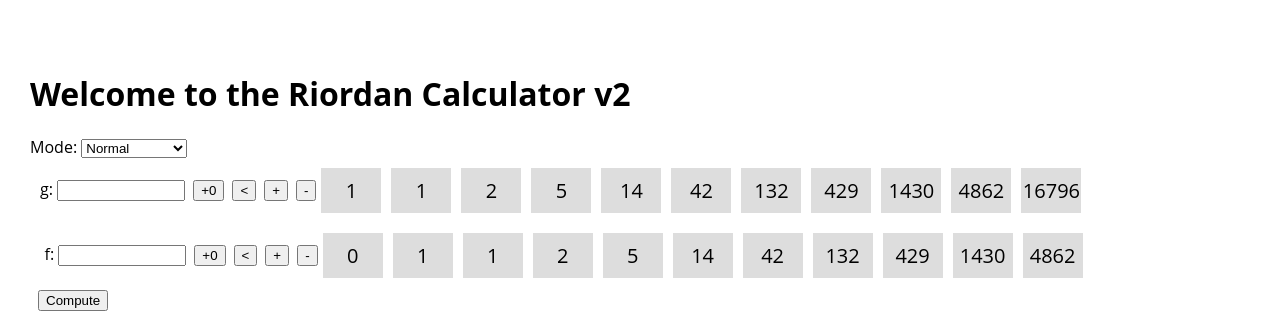
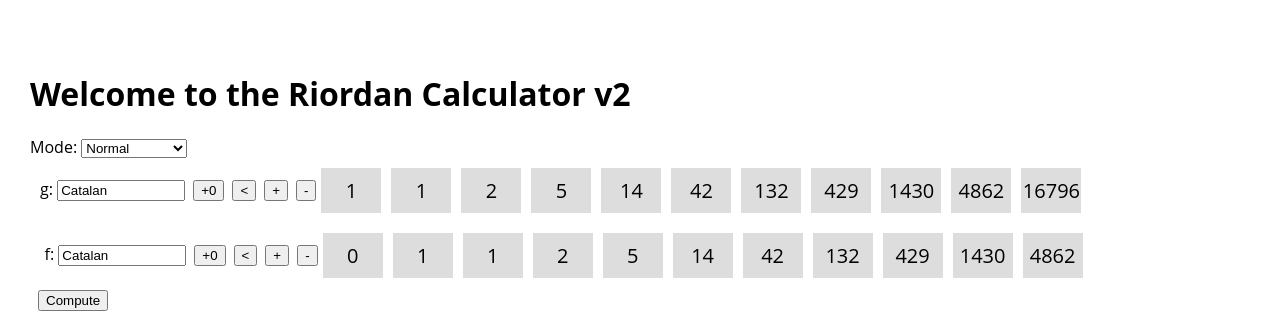
Before and after one commit to jamesshapiro/riordan-calculator-react, a React (Create React App) app: page / in a window 1280 px wide. Shown: the top 316 px of the page. Built offline with nearby package versions, Linux system fonts and the light colour scheme.

Commit message:
add Click Twice placeholder

```diff
--- a/src/components/SequenceContainer/SequenceContainer.js
+++ b/src/components/SequenceContainer/SequenceContainer.js
@@ -14,7 +14,7 @@ class SequenceContainer extends Component {
             return { value: this.titleCase(sequenceName), displayValue: this.titleCase(sequenceName) };
         }),
         sequenceId: this.props.sequence.sequenceId,
-        selectorValue: '',
+        selectorValue: 'Catalan',
         storedValue: ''
     }
 
--- a/src/components/SequenceContainer/SequenceSelector/SequenceSelector.js
+++ b/src/components/SequenceContainer/SequenceSelector/SequenceSelector.js
@@ -11,10 +11,12 @@ const sequenceSelector = (props) => {
                 list="sequences"
                 label={props.label}
                 value={props.value}
+                // defaultValue={props.value}
                 onChange={props.changed}
                 onClick={props.clicked}
                 onBlur={props.unclicked}
                 disabled={props.disableControls}
+                placeholder={"Click Twice"}
             />
             <datalist id="sequences">
                 {props.options.map(option => (
```
